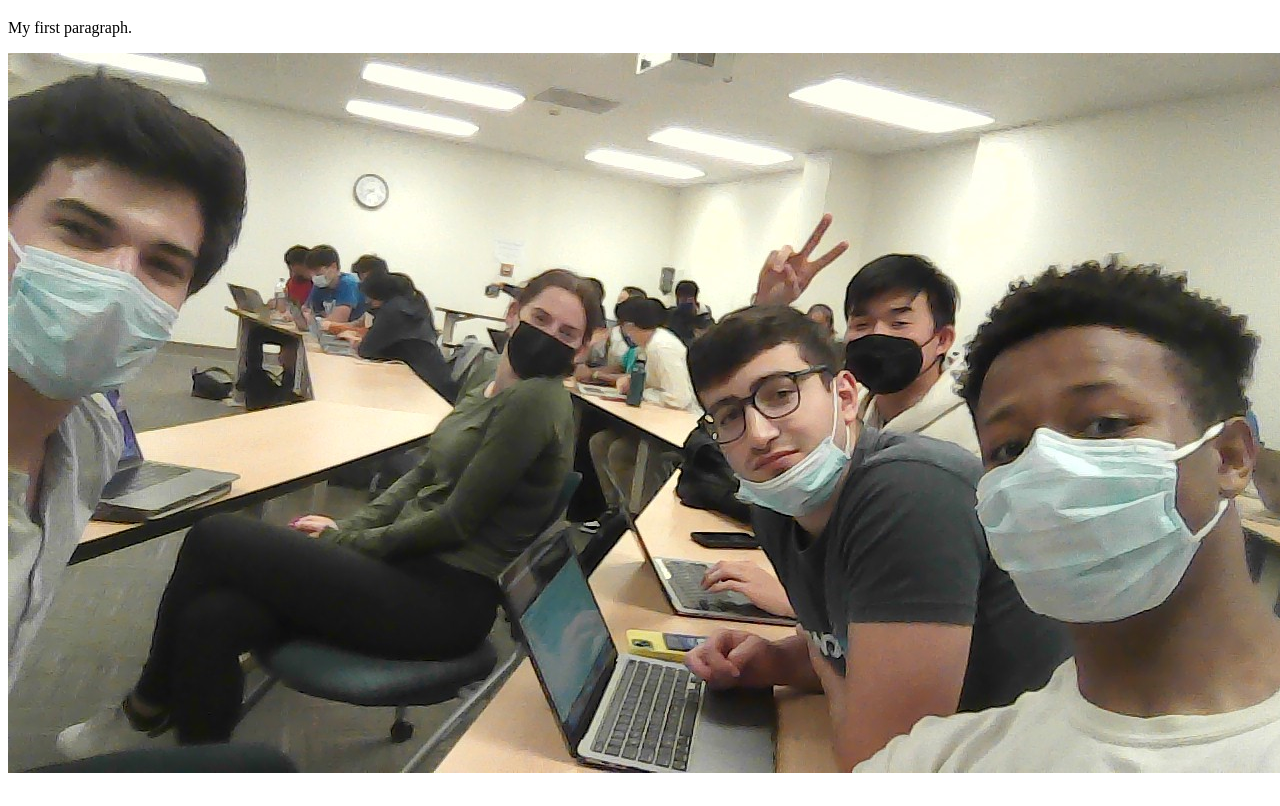
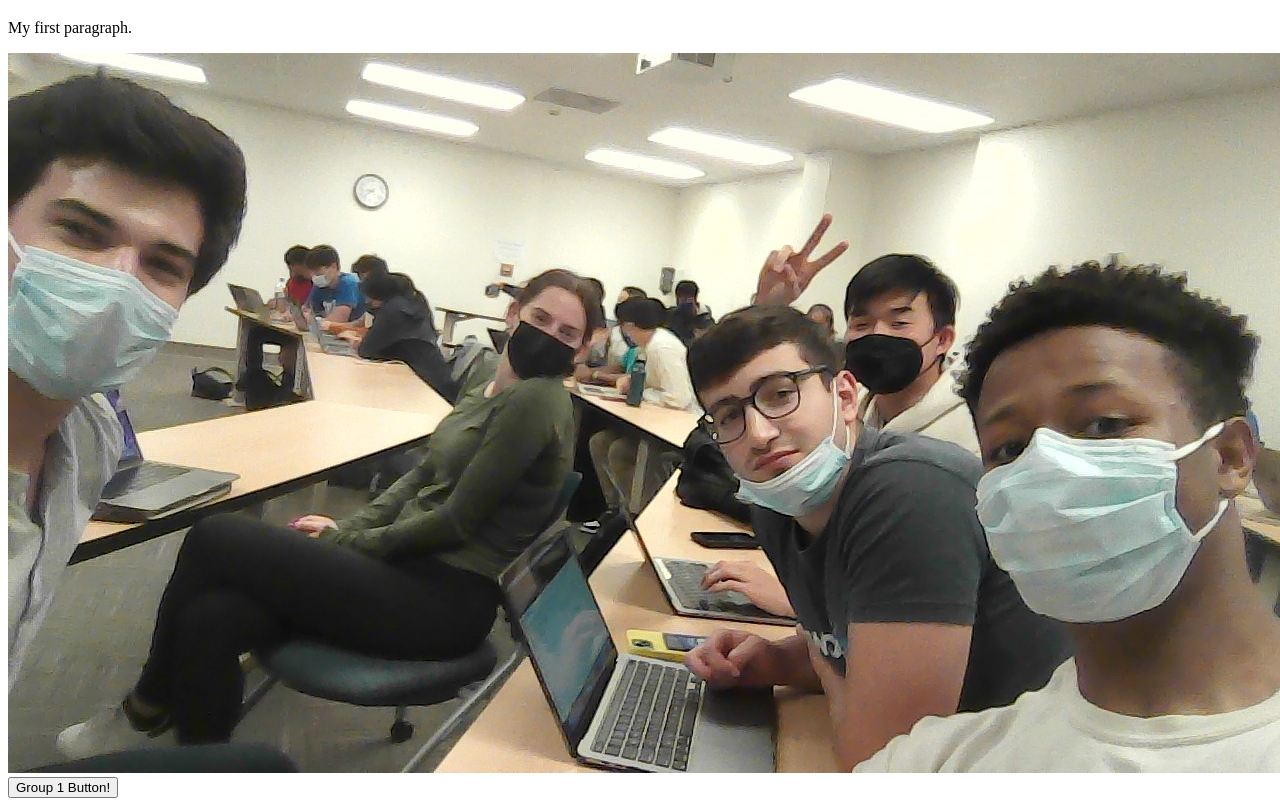
Before and after one commit to Auspsua/Catalyst, a plain HTML site: page index.html in a window 1280 px wide. Shown: the part 61-867 px from the top of the page. Before the commit the page ends 846 px from the top, so only its background shows below. Drawn offline with Linux system fonts and the light colour scheme.

Commit message:
Update index.html

```diff
--- a/index.html
+++ b/index.html
@@ -4,5 +4,7 @@
     <h1>My First Heading</h1>
     <p>My first paragraph.</p>
     <img src="Selfie.jpg" alt="Selfie of our group" />
+    <a href="https://www.espn.com/" target="_blank">
+	  <button>Group 1 Button!</button>
   </body>
 </html>
```
